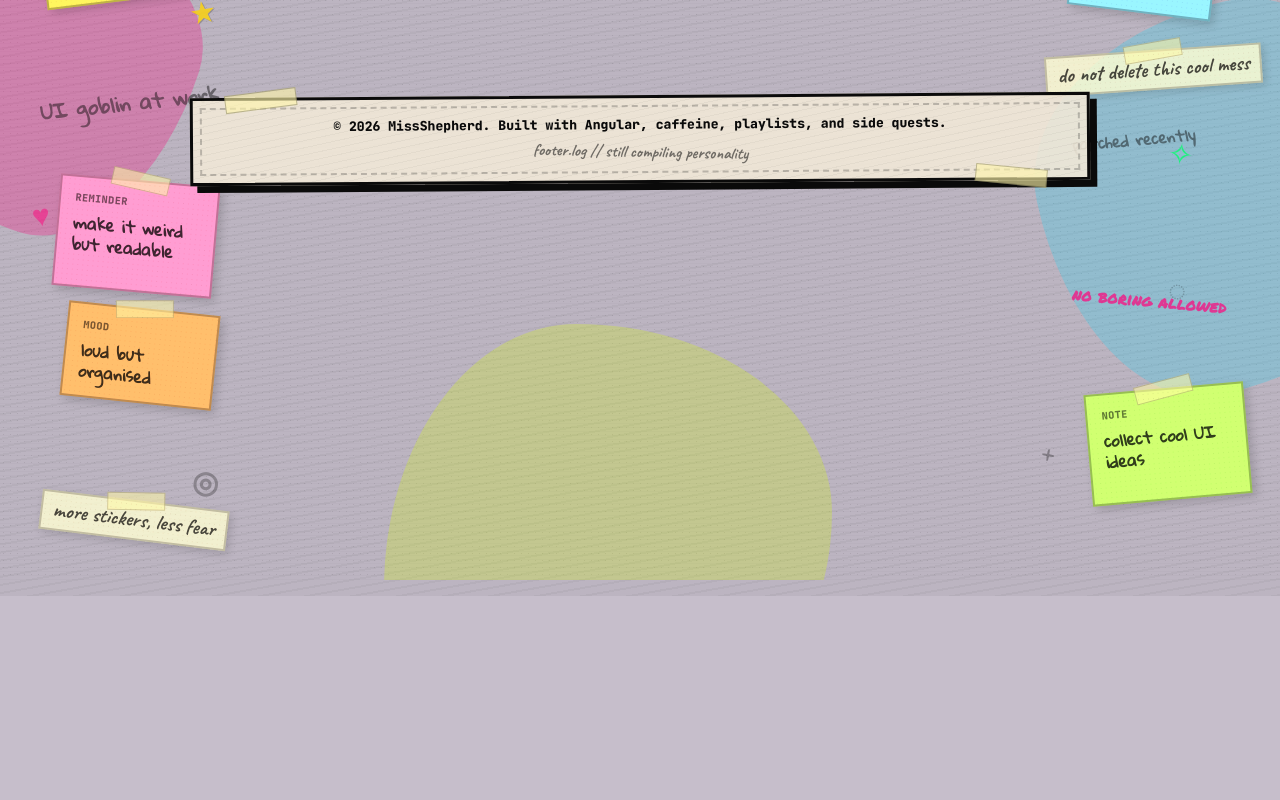
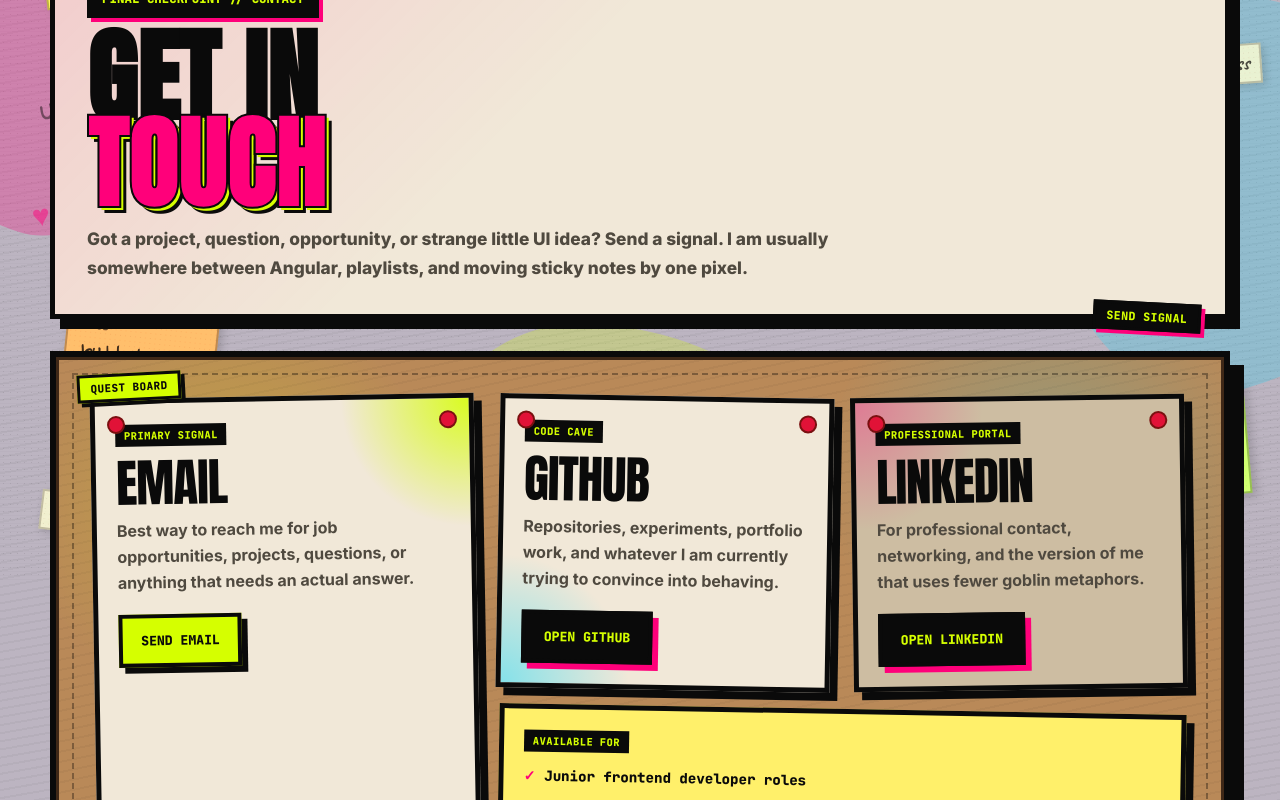
Before and after one commit to MissShepherd/missshepherd-portfolio, an Angular app: page /contact in a window 1280 px wide. Shown: the part 220-1020 px from the top of the page. Before the commit the page ends 816 px from the top, so only its background shows below. Built offline with nearby package versions, Linux system fonts and the light colour scheme.

Commit message:
feat: implement contact page layout and styling

```diff
--- a/src/app/pages/contact/contact.html
+++ b/src/app/pages/contact/contact.html
@@ -1 +1,86 @@
-<p>contact works!</p>
+<section class="contact-page">
+  <header class="contact-hero">
+    <p class="kicker">Final Checkpoint // Contact</p>
+
+    <h1 class="page-title">
+      Get in
+      <span>Touch</span>
+    </h1>
+
+    <p>
+      Got a project, question, opportunity, or strange little UI idea? Send a
+      signal. I am usually somewhere between Angular, playlists, and moving
+      sticky notes by one pixel.
+    </p>
+  </header>
+
+  <section class="contact-board" aria-label="Contact options">
+    <div class="contact-board-label">Quest Board</div>
+
+    <article class="contact-card main-contact">
+      <span class="card-label">Primary Signal</span>
+
+      <h2>Email</h2>
+
+      <p>
+        Best way to reach me for job opportunities, projects, questions, or
+        anything that needs an actual answer.
+      </p>
+
+      <a class="contact-button primary" href="mailto:TatjanaVSchaefer@gmail.com">
+        Send Email
+      </a>
+    </article>
+
+    <article class="contact-card">
+      <span class="card-label">Code Cave</span>
+
+      <h2>GitHub</h2>
+
+      <p>
+        Repositories, experiments, portfolio work, and whatever I am currently
+        trying to convince into behaving.
+      </p>
+
+      <a
+        class="contact-button"
+        href="https://github.com/MissShepherd"
+        target="_blank"
+        rel="noreferrer"
+      >
+        Open GitHub
+      </a>
+    </article>
+
+    <article class="contact-card">
+      <span class="card-label">Professional Portal</span>
+
+      <h2>LinkedIn</h2>
+
+      <p>
+        For professional contact, networking, and the version of me that uses
+        fewer goblin metaphors.
+      </p>
+
+      <a
+        class="contact-button"
+        href="https://www.linkedin.com/in/tatjana-sch%C3%A4fer-75a794243/"
+        target="_blank"
+        rel="noreferrer"
+      >
+        Open LinkedIn
+      </a>
+    </article>
+
+    <article class="contact-note">
+      <span>Available For</span>
+
+      <ul>
+        <li>Junior frontend developer roles</li>
+        <li>Angular / TypeScript projects</li>
+        <li>Creative UI implementation</li>
+        <li>Portfolio or web app collaboration</li>
+      </ul>
+    </article>
+  </section>
+</section>
--- a/src/app/pages/contact/contact.scss
+++ b/src/app/pages/contact/contact.scss
@@ -0,0 +1,344 @@
+.contact-page {
+  display: grid;
+  gap: 2rem;
+}
+
+/* Hero */
+
+.contact-hero {
+  position: relative;
+  padding: 2rem;
+  border: 5px solid var(--border);
+  background:
+    linear-gradient(135deg, rgba(255, 0, 122, 0.12), transparent 42%),
+    var(--paper);
+  box-shadow: 10px 10px 0 var(--ink);
+}
+
+.contact-hero::after {
+  content: 'send signal';
+  position: absolute;
+  right: 1.5rem;
+  bottom: -1rem;
+  padding: 0.35rem 0.65rem;
+  color: var(--acid);
+  font-family: var(--font-mono);
+  font-size: 0.72rem;
+  font-weight: 900;
+  line-height: 1;
+  letter-spacing: 0.04em;
+  text-transform: uppercase;
+  background: var(--ink);
+  border: 3px solid var(--border);
+  box-shadow: 4px 4px 0 var(--pink);
+  transform: rotate(3deg);
+}
+
+.contact-hero .page-title {
+  margin-bottom: 1rem;
+}
+
+.contact-hero .page-title span {
+  display: block;
+  color: var(--pink);
+  -webkit-text-stroke: 2px var(--ink);
+  text-shadow:
+    3px 3px 0 var(--acid),
+    6px 6px 0 var(--ink);
+}
+
+.contact-hero p:last-child {
+  max-width: 780px;
+  margin: 0;
+  color: var(--muted);
+  font-size: 1.08rem;
+  font-weight: 750;
+  line-height: 1.7;
+  text-wrap: pretty;
+}
+
+/* Contact board */
+
+.contact-board {
+  position: relative;
+  display: grid;
+  grid-template-columns: 1.15fr 1fr 1fr;
+  gap: 1.25rem;
+  padding: 2.4rem;
+  border: 6px solid var(--border);
+  background:
+    radial-gradient(circle at 15% 25%, rgba(213, 255, 0, 0.22), transparent 13rem),
+    radial-gradient(circle at 85% 20%, rgba(0, 217, 255, 0.2), transparent 14rem),
+    repeating-linear-gradient(
+      -12deg,
+      rgba(0, 0, 0, 0.035) 0,
+      rgba(0, 0, 0, 0.035) 2px,
+      transparent 2px,
+      transparent 10px
+    ),
+    #b98958;
+  box-shadow:
+    0 0 0 3px #3f2817 inset,
+    14px 14px 0 var(--ink);
+  overflow: hidden;
+}
+
+.contact-board::before {
+  content: '';
+  position: absolute;
+  inset: 1rem;
+  border: 2px dashed rgba(0, 0, 0, 0.32);
+  pointer-events: none;
+}
+
+.contact-board-label {
+  position: absolute;
+  top: 1rem;
+  left: 1.3rem;
+  z-index: 8;
+  padding: 0.35rem 0.65rem;
+  color: var(--ink);
+  font-family: var(--font-mono);
+  font-size: 0.68rem;
+  font-weight: 900;
+  line-height: 1;
+  letter-spacing: 0.045em;
+  text-transform: uppercase;
+  background: var(--acid);
+  border: 3px solid var(--border);
+  box-shadow: 4px 4px 0 var(--ink);
+  transform: rotate(-3deg);
+}
+
+/* Cards */
+
+.contact-card,
+.contact-note {
+  position: relative;
+  z-index: 3;
+  padding: 1.25rem;
+  border: 5px solid var(--border);
+  background: var(--paper);
+  box-shadow: 8px 8px 0 var(--ink);
+}
+
+.contact-card::before,
+.contact-card::after {
+  content: '';
+  position: absolute;
+  top: 0.75rem;
+  width: 14px;
+  height: 14px;
+  border: 2px solid #7a1010;
+  border-radius: 50%;
+  background: var(--red);
+}
+
+.contact-card::before {
+  left: 0.75rem;
+}
+
+.contact-card::after {
+  right: 0.75rem;
+}
+
+.main-contact {
+  grid-row: span 2;
+  background:
+    radial-gradient(circle at top right, rgba(213, 255, 0, 0.85), transparent 8rem),
+    var(--paper);
+  transform: rotate(-1deg);
+}
+
+.contact-card:nth-of-type(2) {
+  background:
+    radial-gradient(circle at bottom left, rgba(0, 217, 255, 0.45), transparent 8rem),
+    var(--paper);
+  transform: rotate(1deg);
+}
+
+.contact-card:nth-of-type(3) {
+  background:
+    radial-gradient(circle at top left, rgba(255, 0, 122, 0.35), transparent 8rem),
+    var(--paper-2);
+  transform: rotate(-0.8deg);
+}
+
+.card-label,
+.contact-note span {
+  display: inline-flex;
+  margin-bottom: 0.85rem;
+  padding: 0.35rem 0.55rem;
+  color: var(--acid);
+  font-family: var(--font-mono);
+  font-size: 0.65rem;
+  font-weight: 900;
+  line-height: 1;
+  letter-spacing: 0.045em;
+  text-transform: uppercase;
+  background: var(--ink);
+}
+
+.contact-card h2 {
+  margin: 0 0 0.8rem;
+  font-family: var(--font-heading);
+  font-size: clamp(2.6rem, 4vw, 4rem);
+  font-weight: 400;
+  line-height: 0.9;
+  letter-spacing: -0.02em;
+  text-transform: uppercase;
+}
+
+.contact-card p {
+  margin: 0 0 1.2rem;
+  color: var(--muted);
+  font-weight: 700;
+  line-height: 1.6;
+  text-wrap: pretty;
+}
+
+/* Buttons */
+
+.contact-button {
+  display: inline-grid;
+  min-height: 3.2rem;
+  place-items: center;
+  padding: 0.85rem 1.15rem;
+  color: var(--acid);
+  font-family: var(--font-mono);
+  font-size: 0.82rem;
+  font-weight: 900;
+  text-transform: uppercase;
+  text-decoration: none;
+  background: var(--ink);
+  border: 4px solid var(--border);
+  box-shadow: 6px 6px 0 var(--pink);
+  transition:
+    transform 150ms ease,
+    box-shadow 150ms ease;
+}
+
+.contact-button.primary {
+  color: var(--ink);
+  background: var(--acid);
+  box-shadow: 6px 6px 0 var(--ink);
+}
+
+.contact-button:hover {
+  transform: translate(3px, 3px) rotate(-2deg);
+  box-shadow: 3px 3px 0 var(--pink);
+}
+
+.contact-button.primary:hover {
+  box-shadow: 3px 3px 0 var(--ink);
+}
+
+/* Note */
+
+.contact-note {
+  grid-column: 2 / -1;
+  background: #fff06a;
+  transform: rotate(1deg);
+}
+
+.contact-note ul {
+  display: grid;
+  gap: 0.6rem;
+  margin: 0;
+  padding: 0;
+  list-style: none;
+}
+
+.contact-note li {
+  position: relative;
+  padding-left: 1.3rem;
+  color: var(--ink);
+  font-family: var(--font-mono);
+  font-size: 0.88rem;
+  font-weight: 850;
+  line-height: 1.45;
+}
+
+.contact-note li::before {
+  content: '✓';
+  position: absolute;
+  left: 0;
+  color: var(--pink);
+  font-weight: 900;
+}
+
+/* Responsive */
+
+@media (max-width: 980px) {
+  .contact-board {
+    grid-template-columns: 1fr;
+    padding: 2rem;
+  }
+
+  .main-contact,
+  .contact-card:nth-of-type(2),
+  .contact-card:nth-of-type(3),
+  .contact-note {
+    grid-column: auto;
+    grid-row: auto;
+    transform: none;
+  }
+}
+
+@media (max-width: 620px) {
+  .contact-page {
+    gap: 1.4rem;
+  }
+
+  .contact-hero {
+    padding: 1.25rem;
+  }
+
+  .contact-hero::after {
+    right: 0.8rem;
+    bottom: -0.85rem;
+  }
+
+  .contact-hero p:last-child {
+    font-size: 0.96rem;
+    line-height: 1.55;
+  }
+
+  .contact-board {
+    padding: 1.2rem;
+    border-width: 5px;
+    box-shadow:
+      0 0 0 3px #3f2817 inset,
+      8px 8px 0 var(--ink);
+  }
+
+  .contact-board::before {
+    inset: 0.65rem;
+  }
+
+  .contact-board-label {
+    position: relative;
+    top: auto;
+    left: auto;
+    width: fit-content;
+    margin-bottom: 0.75rem;
+  }
+
+  .contact-card,
+  .contact-note {
+    padding: 1rem;
+  }
+
+  .contact-card::before,
+  .contact-card::after {
+    display: none;
+  }
+
+  .contact-card h2 {
+    font-size: clamp(2.3rem, 13vw, 3.4rem);
+  }
+
+  .contact-button {
+    width: 100%;
+  }
+}
```
